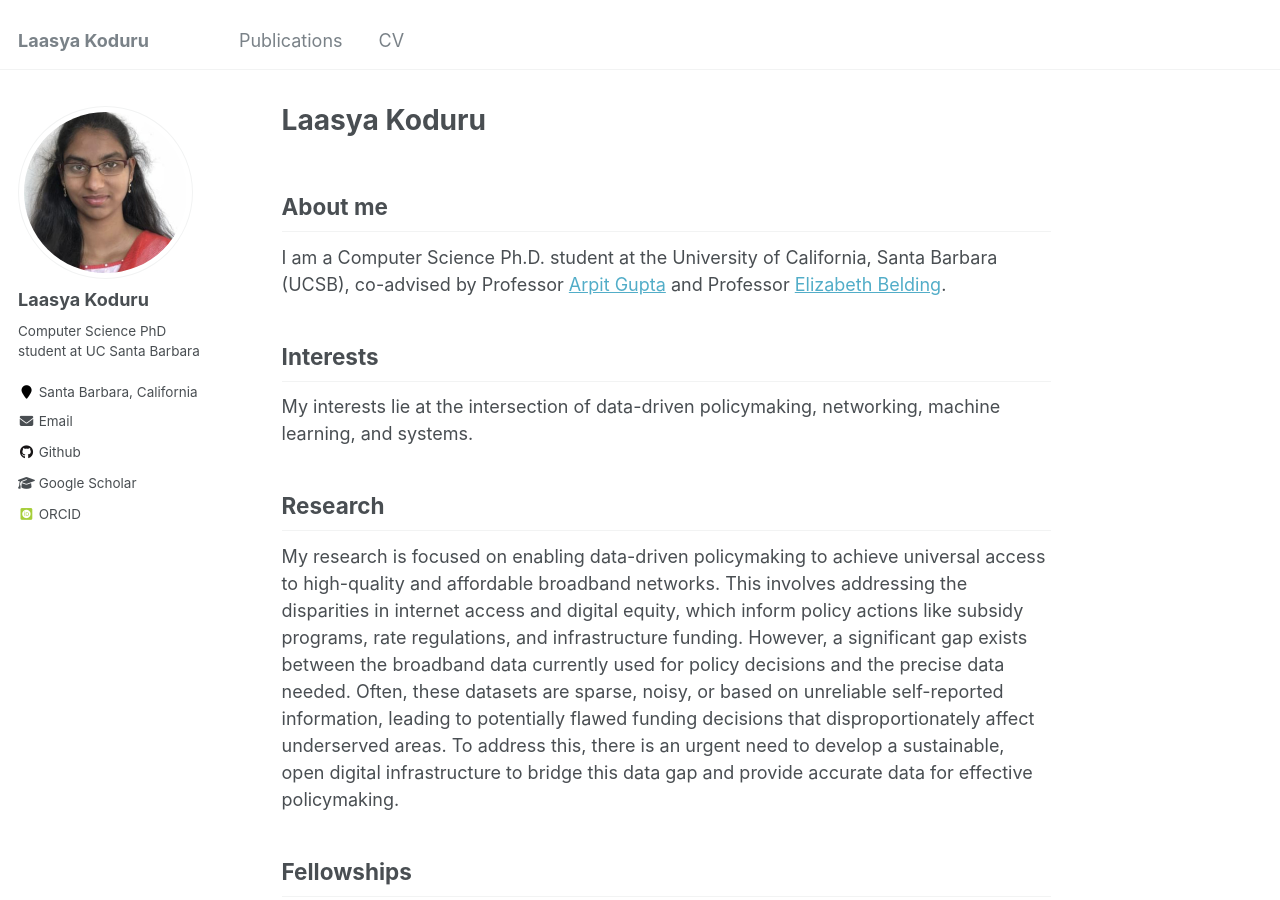
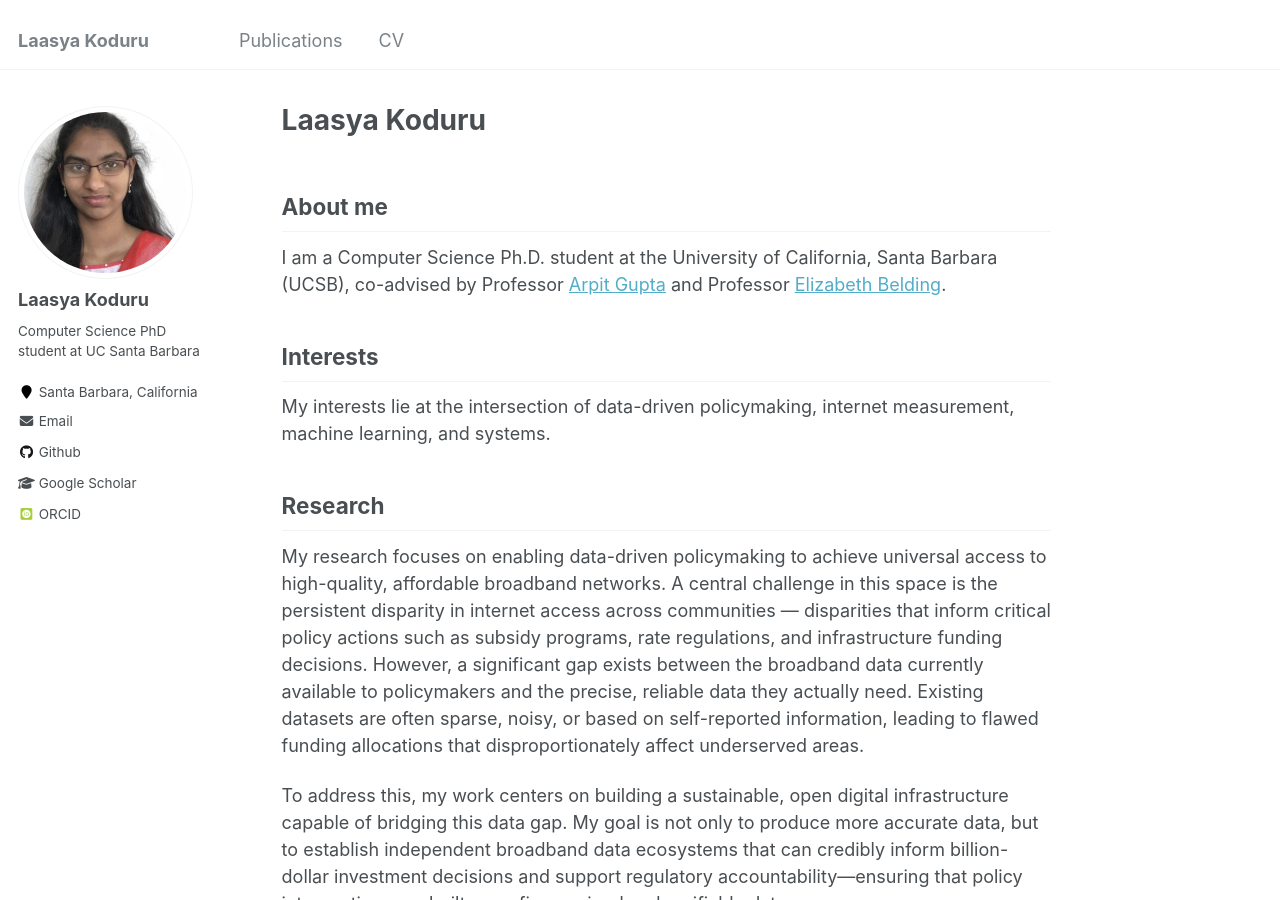
Before and after one commit to lmkoduru/lmkoduru.github.io, a Jekyll site: the page built from _pages/about.md, in a window 1280 px wide and 900 px high. Built offline with Jekyll 4.4.1, drawn with Linux system fonts in a browser that asks for light colours; some web fonts are replaced; some of the changed text lies outside the part shown.

Commit message:
updated about page

```diff
--- a/_pages/about.md
+++ b/_pages/about.md
@@ -14,11 +14,13 @@ I am a Computer Science Ph.D. student at the University of California, Santa Bar
 
 Interests
 ------
-My interests lie at the intersection of data-driven policymaking, networking, machine learning, and systems.
+My interests lie at the intersection of data-driven policymaking, internet measurement, machine learning, and systems.
 
 Research
 ------
-My research is focused on enabling data-driven policymaking to achieve universal access to high-quality and affordable broadband networks. This involves addressing the disparities in internet access and digital equity, which inform policy actions like subsidy programs, rate regulations, and infrastructure funding. However, a significant gap exists between the broadband data currently used for policy decisions and the precise data needed. Often, these datasets are sparse, noisy, or based on unreliable self-reported information, leading to potentially flawed funding decisions that disproportionately affect underserved areas. To address this, there is an urgent need to develop a sustainable, open digital infrastructure to bridge this data gap and provide accurate data for effective policymaking.
+My research focuses on enabling data-driven policymaking to achieve universal access to high-quality, affordable broadband networks. A central challenge in this space is the persistent disparity in internet access across communities — disparities that inform critical policy actions such as subsidy programs, rate regulations, and infrastructure funding decisions. However, a significant gap exists between the broadband data currently available to policymakers and the precise, reliable data they actually need. Existing datasets are often sparse, noisy, or based on self-reported information, leading to flawed funding allocations that disproportionately affect underserved areas.
+
+To address this, my work centers on building a sustainable, open digital infrastructure capable of bridging this data gap. My goal is not only to produce more accurate data, but to establish independent broadband data ecosystems that can credibly inform billion-dollar investment decisions and support regulatory accountability---ensuring that policy interventions are built upon fine-grained and verifiable data.
 
 Fellowships
 ------
```
